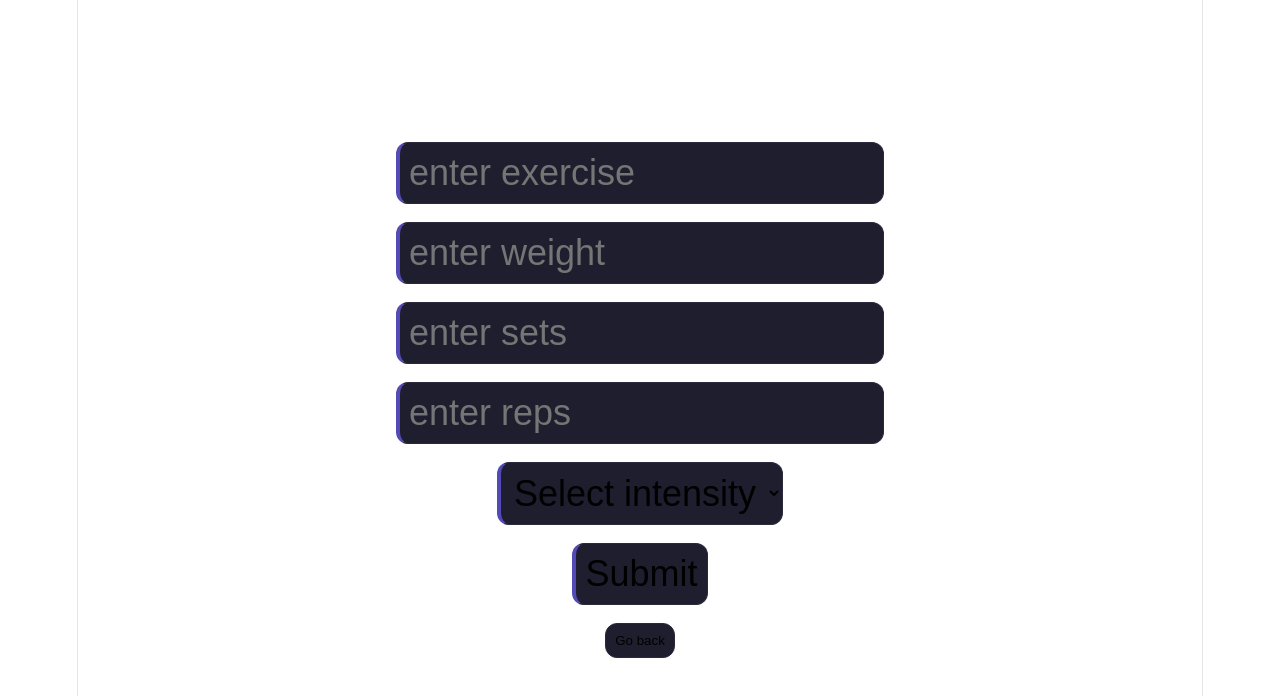
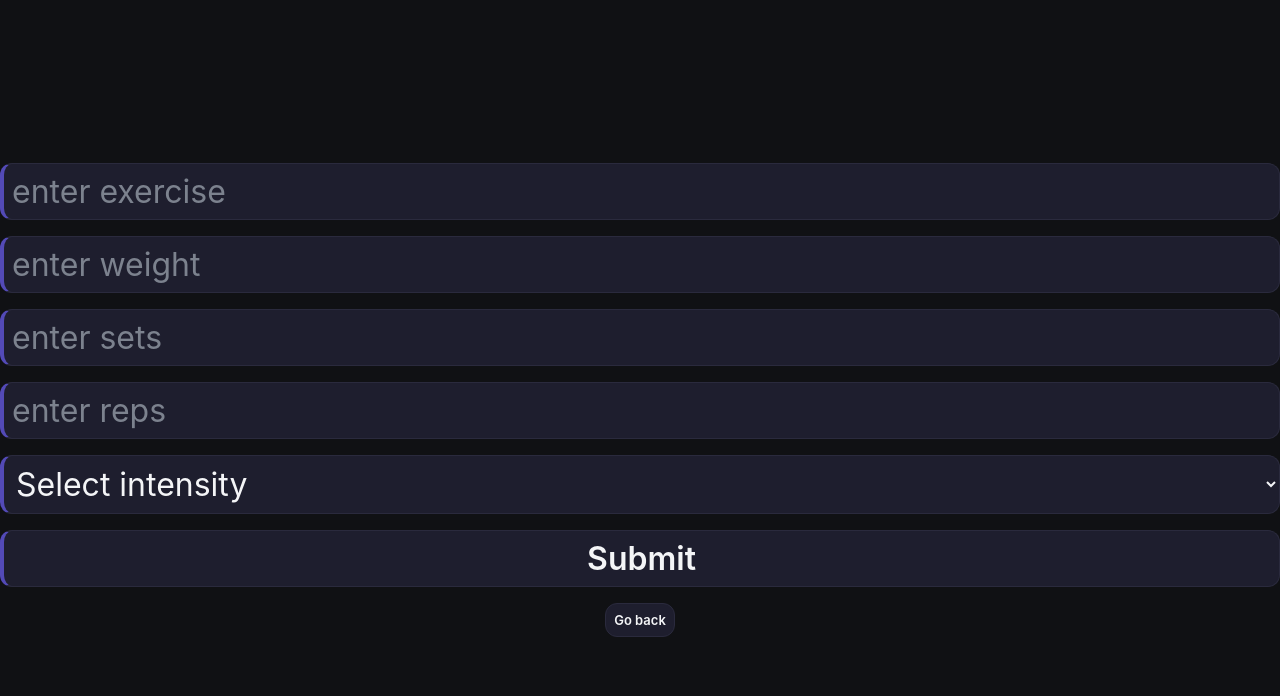
Before and after one commit to Christianvdev/FitnessApp, a React app in the folder Fitness/frontend/: page /workout-log/1 in a window 1280 px wide. Shown: the top 696 px of the page. Built offline with nearby package versions, Linux system fonts and the light colour scheme; no server answers; sample sign-in values are in the browser's storage; the HTML template or start-up script is replaced by a standard one.

Commit message:
style(fitness): create shared Apple-inspired dark theme and base CSS

```diff
--- a/Fitness/frontend/src/index.css
+++ b/Fitness/frontend/src/index.css
@@ -1,111 +1,119 @@
+/* Fitness Tracker - shared colors and base styles.
+   Dark colors are defined once so each page stays consistent. */
 :root {
-  --text: #6b6375;
-  --text-h: #08060d;
-  --bg: #fff;
-  --border: #e5e4e7;
-  --code-bg: #f4f3ec;
-  --accent: #aa3bff;
-  --accent-bg: rgba(170, 59, 255, 0.1);
-  --accent-border: rgba(170, 59, 255, 0.5);
-  --social-bg: rgba(244, 243, 236, 0.5);
-  --shadow:
-    rgba(0, 0, 0, 0.1) 0 10px 15px -3px, rgba(0, 0, 0, 0.05) 0 4px 6px -2px;
+  font-family: -apple-system, BlinkMacSystemFont, "Segoe UI", sans-serif;
+  color-scheme: dark;
+  --bg: #101114;
+  --panel: #1a1c21;
+  --panel-hover: #23262d;
+  --field: #14161b;
+  --border: #30333b;
+  --text: #f4f5f7;
+  --muted: #a3a7b2;
+  --soft: #7c828e;
+  --accent: #a8b8ff;
+  --accent-dark: #303b63;
+  --danger: #f1a1a7;
+  --shadow: 0 14px 35px rgba(0, 0, 0, 0.15);
 
-  --sans: system-ui, 'Segoe UI', Roboto, sans-serif;
-  --heading: system-ui, 'Segoe UI', Roboto, sans-serif;
-  --mono: ui-monospace, Consolas, monospace;
-
-  font: 18px/145% var(--sans);
-  letter-spacing: 0.18px;
-  color-scheme: light dark;
+  background: var(--bg);
   color: var(--text);
-  background: var(--bg);
   font-synthesis: none;
-  text-rendering: optimizeLegibility;
   -webkit-font-smoothing: antialiased;
-  -moz-osx-font-smoothing: grayscale;
-
-  @media (max-width: 1024px) {
-    font-size: 16px;
-  }
 }
 
-@media (prefers-color-scheme: dark) {
-  :root {
-    --text: #9ca3af;
-    --text-h: #f3f4f6;
-    --bg: #080c14;
-    --border: #2e303a;
-    --code-bg: #1f2028;
-    --accent: #c084fc;
-    --accent-bg: rgba(192, 132, 252, 0.15);
-    --accent-border: rgba(192, 132, 252, 0.5);
-    --social-bg: rgba(47, 48, 58, 0.5);
-    --shadow:
-      rgba(0, 0, 0, 0.4) 0 10px 15px -3px, rgba(0, 0, 0, 0.25) 0 4px 6px -2px;
-  }
-
-  #social .button-icon {
-    filter: invert(1) brightness(2);
-  }
+/* Reset browser defaults */
+* {
+  box-sizing: border-box;
 }
 
 body {
+  min-width: 320px;
+  min-height: 100vh;
+  margin: 0;
+  background: var(--bg);
+}
+
+#root {
+  min-height: 100vh;
+}
+
+h1, h2, h3, p {
   margin: 0;
 }
 
-#root {
-  width: 1126px;
-  max-width: 100%;
-  margin: 0 auto;
-  text-align: center;
-  border-inline: 1px solid var(--border);
-  min-height: 100svh;
-  display: flex;
-  flex-direction: column;
-  box-sizing: border-box;
+button, input, select, textarea {
+  font: inherit;
 }
 
-h1,
-h2 {
-  font-family: var(--heading);
-  font-weight: 500;
-  color: var(--text-h);
+button {
+  cursor: pointer;
 }
 
-h1 {
-  font-size: 56px;
-  letter-spacing: -1.68px;
-  margin: 32px 0;
-  @media (max-width: 1024px) {
-    font-size: 36px;
-    margin: 20px 0;
+button:disabled {
+  opacity: 0.5;
+  cursor: not-allowed;
+}
+
+button:focus-visible,
+input:focus-visible,
+select:focus-visible,
+a:focus-visible {
+  outline: 2px solid var(--accent);
+  outline-offset: 3px;
+}
+
+/* Shared input style for the login and workout forms */
+.form-text {
+  width: 100%;
+  min-height: 46px;
+  padding: 12px 15px;
+  border: 1px solid var(--border);
+  border-radius: 10px;
+  background: var(--field);
+  color: var(--text);
+  font-size: 14px;
+}
+
+.form-text::placeholder {
+  color: var(--soft);
+}
+
+.form-text:focus {
+  border-color: var(--accent);
+  outline: none;
+}
+
+select.form-text {
+  cursor: pointer;
+}
+
+.header-button {
+  padding: 12px 17px;
+  border: 1px solid var(--border);
+  border-radius: 10px;
+  background: var(--panel);
+  color: var(--text);
+  font-size: 13px;
+  font-weight: 600;
+  transition: background 0.2s, border-color 0.2s;
+}
+
+.header-button:hover {
+  background: var(--panel-hover);
+  border-color: var(--accent);
+}
+
+.hover-scale {
+  transition: transform 0.2s, background 0.2s;
+}
+
+.hover-scale:hover {
+  transform: translateY(-2px);
+}
+
+@media (max-width: 600px) {
+  .header-button {
+    padding: 11px 13px;
   }
 }
-h2 {
-  font-size: 24px;
-  line-height: 118%;
-  letter-spacing: -0.24px;
-  margin: 0 0 8px;
-  @media (max-width: 1024px) {
-    font-size: 20px;
-  }
-}
-p {
-  margin: 0;
-}
-
-code,
-.counter {
-  font-family: var(--mono);
-  display: inline-flex;
-  border-radius: 4px;
-  color: var(--text-h);
-}
-
-code {
-  font-size: 15px;
-  line-height: 135%;
-  padding: 4px 8px;
-  background: var(--code-bg);
-}
```
